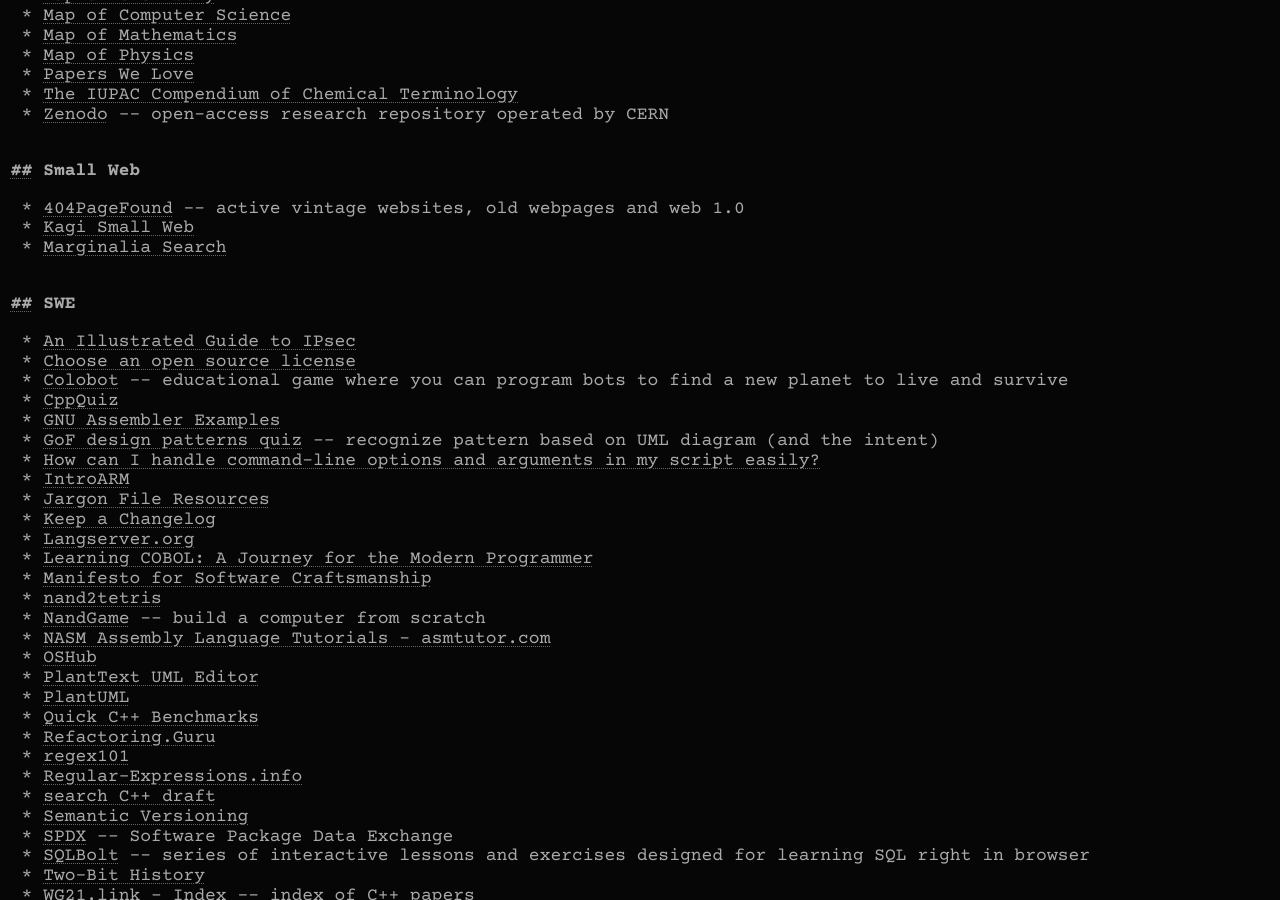
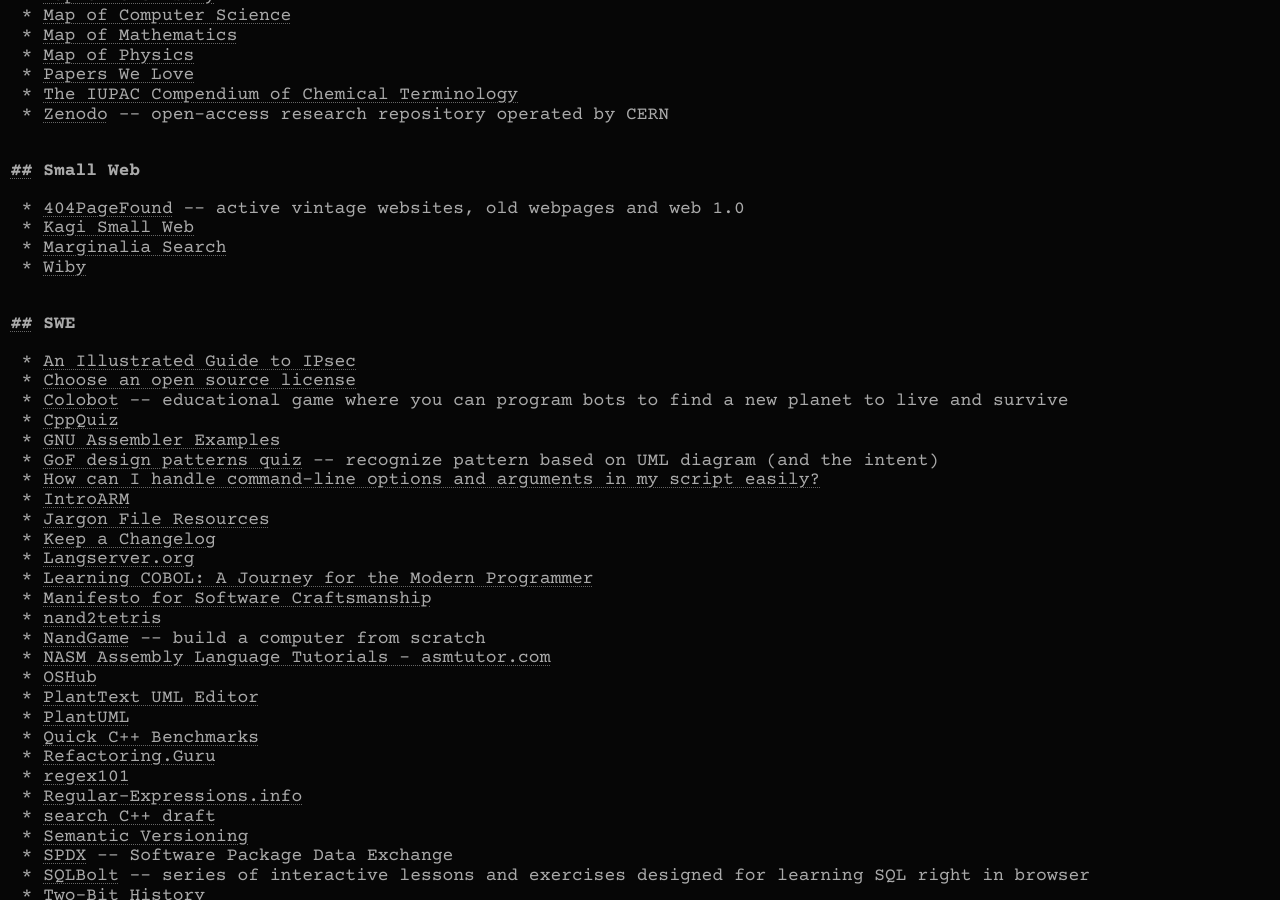
Before and after one commit to Jorenar/blog, a Jekyll site: the page built from _posts/2020-03-26-blogroll.md, in a window 1280 px wide and 900 px high, scrolled down 5105 px. Built offline with Jekyll 4.4.1, drawn with Linux system fonts in a browser that asks for light colours.

Commit message:
deploy: 3eb8b39133080c76cba52bec23128487a3536ef2

```diff
--- a/_posts/2020-03-26-blogroll.md
+++ b/_posts/2020-03-26-blogroll.md
@@ -245,6 +245,7 @@ pin: 1
 * [404PageFound](https://www.404pagefound.com) -- active vintage websites, old webpages and web 1.0
 * [Kagi Small Web](https://kagi.com/smallweb)
 * [Marginalia Search](https://marginalia-search.com)
+* [Wiby](https://wiby.org)
 
 ## SWE
 
```
